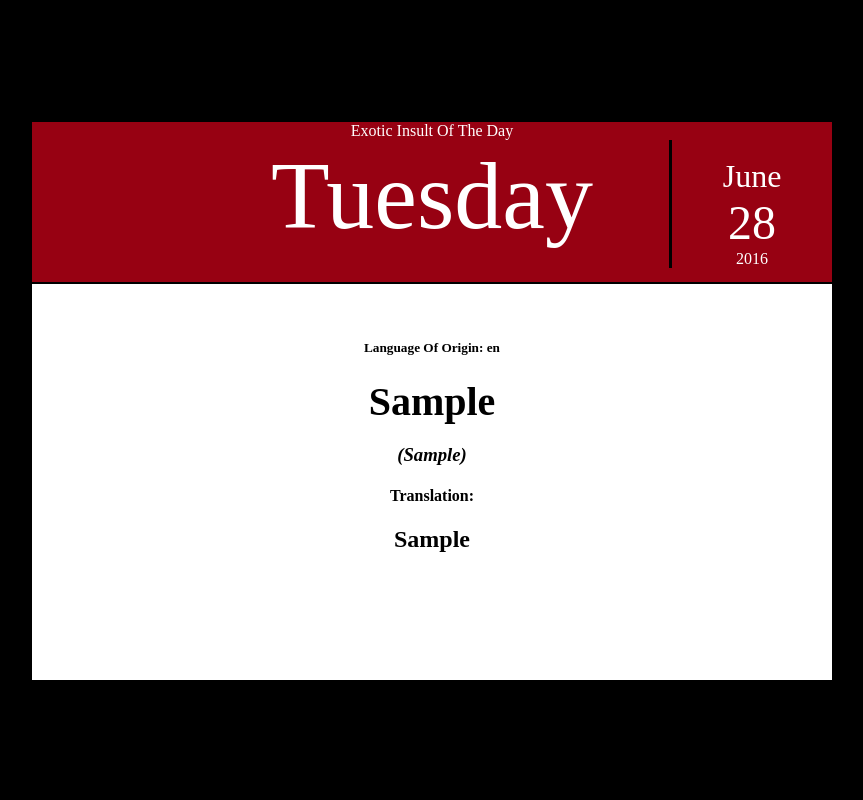
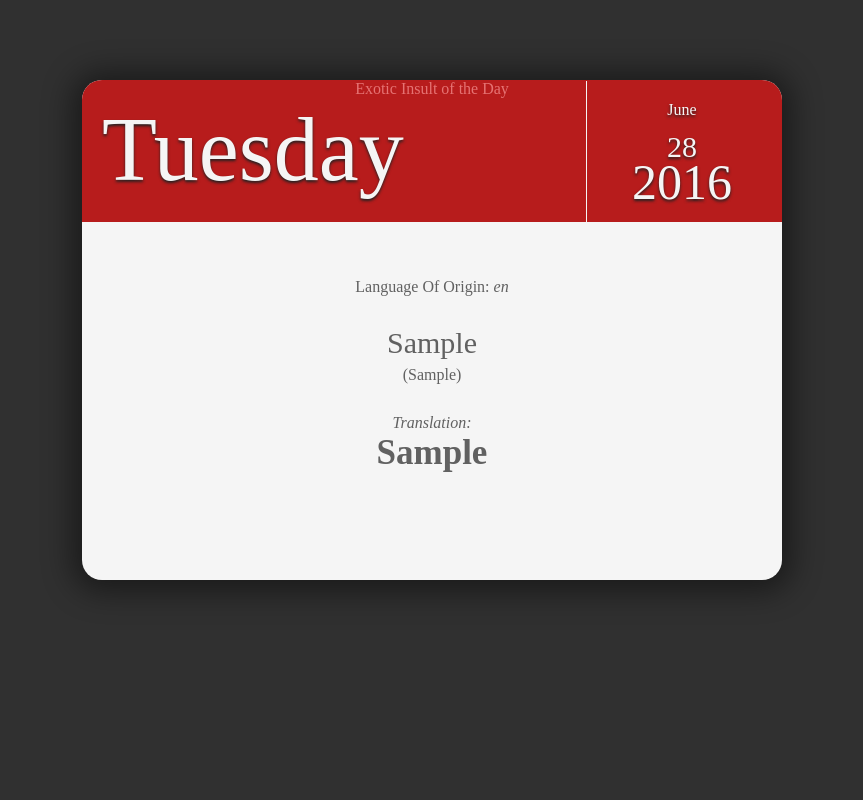
Before and after one commit to ETinLV/exoticinsult, a Django app: page / in a window 1280 px wide. Shown: the whole page, without its empty margins (208-1071 px from the left). Run offline with Django 3.2, Linux system fonts and the light colour scheme; tables that the repository leaves empty hold one stand-in row (Sample ...); some libraries are stand-ins or nearby versions.

Commit message:
convert to Mike's styling

```diff
--- a/exoticinsult/frontend/static/css/style.css
+++ b/exoticinsult/frontend/static/css/style.css
@@ -1,77 +1,102 @@
+html {box-sizing:border-box;}
+*, *:before, *:after {box-sizing:inherit;}
+
+html, body {
+  width:100%;
+  height:100%;
+}
 body {
-    background-color: #000000;
+  background:rgb(48,48,48);
 }
-.center-rectangle {
-    position: fixed;
-    top: 0;
-    bottom: 0;
-    left: 0;
-    right: 0;
-    width: 50pc;;
-    height: 35pc;;
-    border:3px solid #000;
-    margin: auto;
-    background-color: white;
-
+#container {
+  width:700px;
+  height:500px;
+  position:absolute;
+  left:50%;
+  top:10%;
+  margin-left:-350px;
+  -webkit-box-shadow: 0px 2px 30px 10px rgba(0,0,0,0.45);
+  -moz-box-shadow: 0px 2px 30px 10px rgba(0,0,0,0.45);
+  box-shadow: 0px 2px 30px 10px rgba(0,0,0,0.45);
+  background:#f5f5f5;
+  border-radius:20px;
+  font-weight:100;
 }
 
-.date-title {
-    display: inline-block;
-    border-bottom: 2px solid#000000;
-    border-top:2px solid#000000;
-    height: 10pc;
-    width: inherit;
-    background-color: #970112;
-    text-align: center;
+.header {
+  background:#B71C1C;
+  border-top-left-radius:20px;
+  border-top-right-radius:20px;
+  overflow:auto;
+  color:#f5f5f5;
+  position:relative;
+}
 
-}
-.date-box {
-    display: inline-block;
-    position: absolute;
-    right: 0;
-    width: 10pc;
-    border-left:3px solid #000;
-    background-color: #970112;
-    text-align: center;
+.header h2 {
+  margin:0;
+  text-align:center;
+  font-size:16px;
+  font-weight:100;
+  color:#E57373;
 }
 
 .day-of-week {
-    display: inline-block;
-    color: white;
-    font-size: 6pc;
+  float:left;
+  font-size:90px;
+  margin:0;
+  margin-left:20px;
+  margin-bottom:20px;
+  text-shadow: 0px 2px 3px #222;
+}
+.date-box {
+  float:right;
+  margin-right:20px;
+  border-left:1px solid #f5f5f5;
+  padding-left:45px;
+  margin-top:-17px;
+  margin-right:50px;
+  text-align:center;
+  text-shadow: 0px 2px 3px #222;
+}
+.date-box span{
+  display:block;
+}
+.month-year {
+  padding-top:20px;
+}
+.day-of-week-abbr {
+  font-size:30px;
+  margin-top:10px;
+}
+.day {
+  font-size:50px;
+  position:relative;
+  top:-10px;
 }
 
-.month {
-    font-size: 2pc;
-    color: white;
+.insult {
+  text-align:center;
+  padding-top:40px;
+  color:#616161;
 }
 
-.day {
-    font-size: 3pc;
-    color: white;
-}
-
-.year {
-    font-size: 1pc;
-    color: white;
-}
-
-.title {
-    font-size: 1pc;
-    color: white;
-    display: inline-block;
-    width: inherit;
-}
-
-.italic {
-    font-style: italic;
-}
-.content {
-    text-align: center;
-    margin-top: 7%;
+.origin span {
+  font-style:italic;
 }
 
 .phrase {
-    font-size: 2.5pc;
-    font-weight: bolder;
+  font-size:30px;
+  margin-bottom:0;
 }
+.pronounce {
+  margin-top:5px;
+}
+.translation-header {
+  margin-top:30px;
+  font-style:italic;
+  margin-bottom:0;
+}
+.translation-text {
+  margin-top:0;
+  font-size:35px;
+}
--- a/exoticinsult/frontend/templates/insult.html
+++ b/exoticinsult/frontend/templates/insult.html
@@ -2,30 +2,35 @@
 <!DOCTYPE html>
 <html lang="en">
 <head>
-    <meta charset="UTF-8">
-    <title>Exotic Insult Of The Day</title>
-    <meta name="description=" content="Exotic Insult Of The Day teaches you exiting ways to insult people
-    from around the world. Come back daily for new insult in a foreign language.">
-    <link rel="stylesheet" href="{% static 'css/style.css' %}">
+  <meta charset="UTF-8">
+  <title>Exotic Insult of the Day</title>
+  <meta name="description" content="Exotic Insult of the Day teaches you exciting new ways to insult people from around the world. Come back daily for a new insult in a foreign language." />
+  <link rel="stylesheet" href="{% static 'css/normalize.css' %}" />
+  <link rel="stylesheet" href="{% static 'css/style.css' %}" />
 </head>
+
 <body>
-
-<div class="center-rectangle">
-    <div class="date-title">
-        <span class="title"> Exotic Insult Of The Day</span>
-        <span class="day-of-week">{{ day.date|date:'l' }}</span>
-        <div class="date-box"><br><span class="month">{{ day.date|date:'F' }}</span><br><span class="day">{{ day.date|date:'j' }}</span><br><span class="year">{{ day.date|date:'Y' }}</span></div>
+  <div id="container">
+    <div class="header">
+      <h2>Exotic Insult of the Day</h2>
+        <p class="day-of-week">{{ day.date|date:'l' }}</p>
+              <div class="date-box">
+                  <span class="month-year">{{ day.date|date:'F' }}</span>
+                  <span class="day-of-week-abbr">{{ day.date|date:'j' }}</span>
+                  <span class="day">{{ day.date|date:'Y' }}</span>
+      </div>
     </div>
-    <div class="content">
-        <h5>Language Of Origin: {{ insult.language }}</h5>
-        <span class="phrase"> {{ insult.phrase }}<br></span>
-        <h3><span class="italic">({{ insult.pronunciation }})</span></h3>
-        <h4>Translation: </h4><h2>{{ insult.translation|title }}</h2>
+    <div class="insult">
+        <p class="origin">Language Of Origin: <span>{{ insult.language }}</span></p>
+        <p class="phrase"> {{ insult.phrase }}<br></p>
+        <p class="pronounce">({{ insult.pronunciation }})</p>
+        <p class="translation-header">Translation: </p>
+        <h3 class="translation-text">{{ insult.translation|title }}</h3>
     </div>
-</div>
+  </div>
 
 {% if analytics %}
-        <!-- Google Analytics Code-->
+    <!-- Google Analytics Code-->
     <script>
         (function(i,s,o,g,r,a,m){i['GoogleAnalyticsObject']=r;i[r]=i[r]||function(){
                     (i[r].q=i[r].q||[]).push(arguments)},i[r].l=1*new Date();a=s.createElement(o),
```
